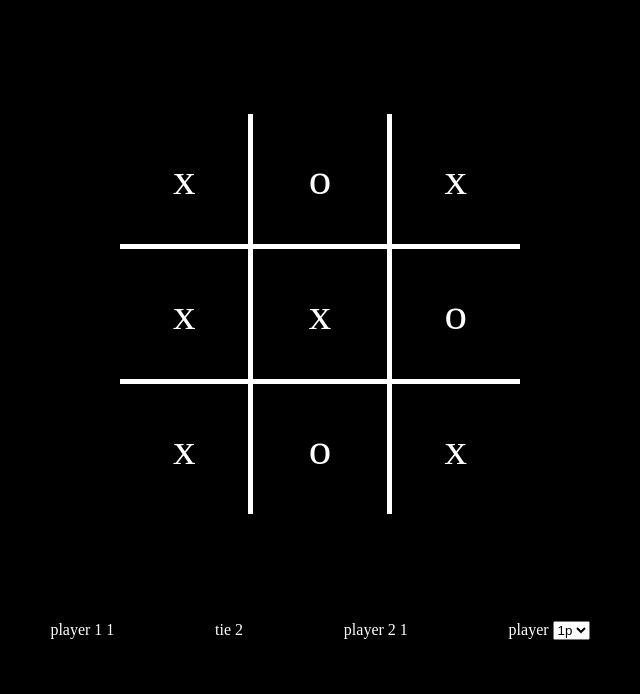
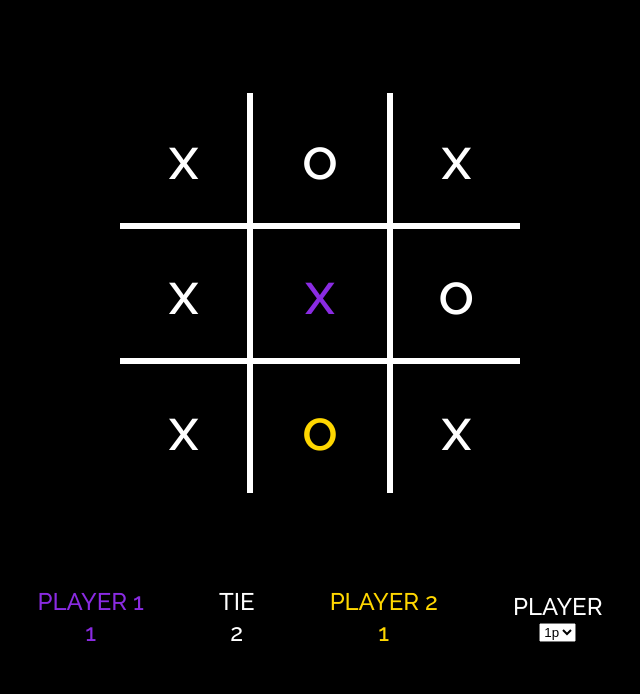
Before and after one commit to SamreenKausar/Tic-Tac-Toe, a plain HTML site: page index.html in a window 1280 px wide. Shown: the part 106-800 px from the top of the page, without its empty margins (320-960 px from the left). Drawn offline with Linux system fonts and the light colour scheme.

Commit message:
Edited style of the score area

```diff
--- a/styles.css
+++ b/styles.css
@@ -1,3 +1,6 @@
+@import url('https://fonts.googleapis.com/css2?family=Raleway:wght@500&display=swap');
+
+
 *{
     margin: 0;
     padding: 0;
@@ -7,6 +10,7 @@
 body{
     background-color: black;
     color: white;
+    font-family: 'Raleway', sans-serif;
     height: 100vh;
     display: flex;
     flex-direction: column;
@@ -30,13 +34,13 @@ h1{
 }
 
 .cell{
-    border-width: 5px;
+    border-width: 6px;
     border-color: white;
     padding: 4px;
     display: flex;
     align-items: center;
     justify-content: center;
-    font-size: 45px;
+    font-size: 60px;
 
 }
 .cell.top{
@@ -53,7 +57,33 @@ h1{
 }
 
 .scores{
+    font-size: 24px;
+    text-transform: uppercase;
     width: 50vw;
     display: flex;
     justify-content: space-around;
 }
+.scores p{
+    display: flex;
+    flex-direction: column;
+    justify-content: center;
+    align-items: center;
+    gap: 2px;
+}
+
+.swap{
+    display: flex;
+    flex-direction: column;
+    justify-content: center;
+    align-items: center;
+    gap: 2px;
+}
+.player{
+}
+
+.colorX{
+    color: blueviolet;
+}
+.colorO{
+    color: gold;
+}
```
